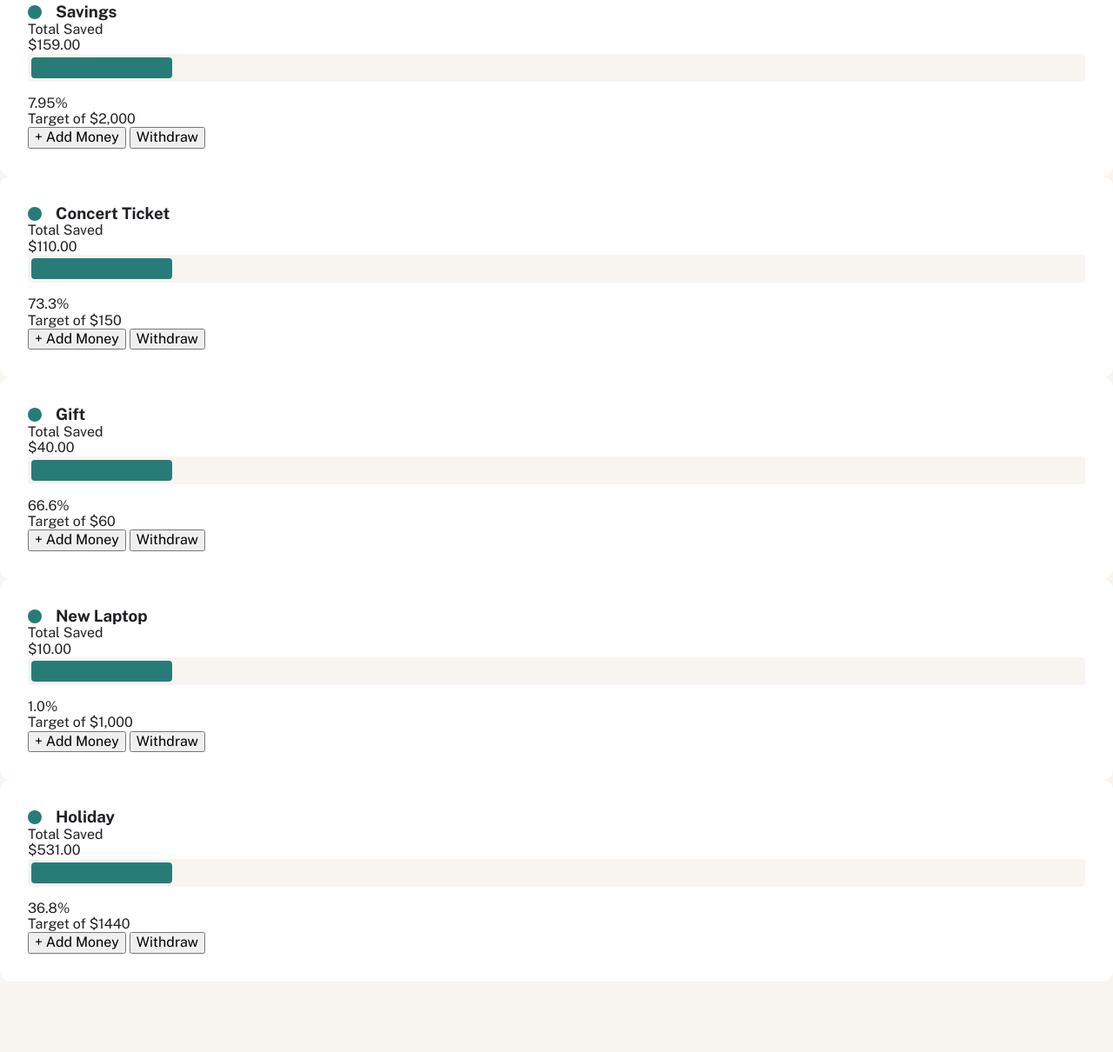
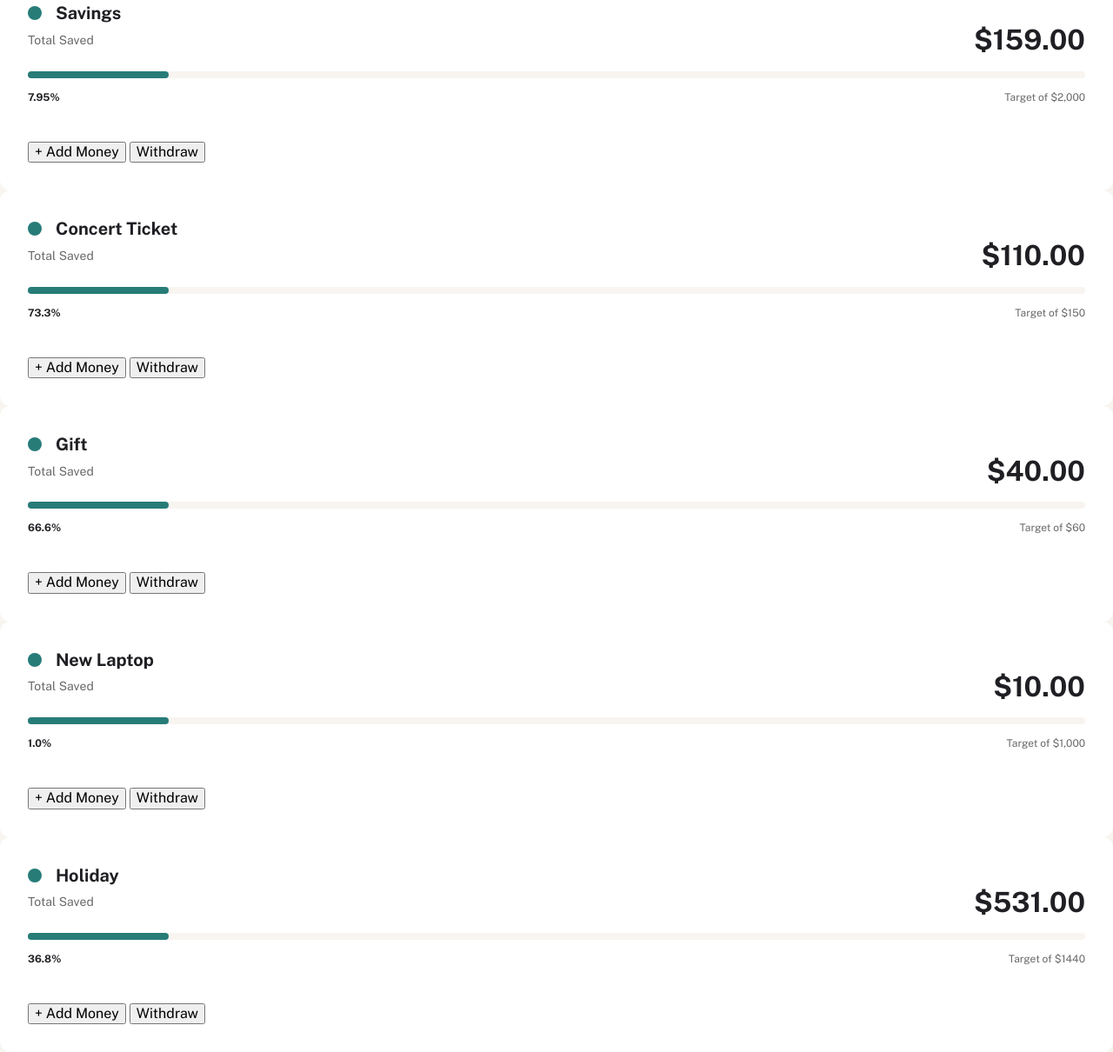
Before and after one commit to OlenaYermak/personal-finance, a website built with Vite: page src/pages/pots.html in a window 1280 px wide. Shown: the part 67-1277 px from the top of the page at 87% size. Before the commit the page ends 1196 px from the top, so only its background shows below. Built offline with nearby package versions, Linux system fonts and the light colour scheme.

Commit message:
typography styles
added typography styles for pots detailed section

```diff
--- a/src/css/pots-detailed-section.css
+++ b/src/css/pots-detailed-section.css
@@ -0,0 +1,29 @@
+.total-saved-amount-wrap{
+    display: flex;
+justify-content: space-between;
+align-items: center;
+margin-bottom: 16px;
+}
+
+.pot-progress {
+    border-radius: 4px;
+    background: var(--color-beige-100);
+    width: 100%;
+    height: 8px;
+    margin-bottom: 13px;
+    position: relative;
+}
+
+.pot-progress-bar {
+    border-radius: 4px;
+    width: 162px;
+    height: 8px;
+    position: relative;
+}
+
+.percent-target-wrap{
+    display: flex;
+        justify-content: space-between;
+        align-items: center;
+        margin-bottom: 42px;
+}
--- a/src/css/style.css
+++ b/src/css/style.css
@@ -16,3 +16,4 @@
 @import url('./transactions-full-section.css');
 @import url('./budgets-summary-section.css');
 @import url('./budgets-categories-overview-section.css');
+@import url('./pots-detailed-section.css');
--- a/src/partials/pots/pots-detailed-section.html
+++ b/src/partials/pots/pots-detailed-section.html
@@ -3,18 +3,23 @@
         <li class="section">
             <div class="budget-header">
                 <span class="accent-circle color-green"></span>
-                <h3>Savings</h3>
+                <h3 class="heading">Savings</h3>
             </div>
 
-            <div class="budget-progress-wrap"></div>
-                <p>Total Saved</p>
-            <p>$159.00</p>
+            <div class="total-saved-amount-wrap">
+                <p class="caption">Total Saved</p>
+                <p class="display">$159.00</p>
+            </div>
 
-                <div class="budget-progress">
-                    <div class="budget-progress-bar color-green"></div>
+
+                <div class="pot-progress">
+                    <div class="pot-progress-bar color-green"></div>
                 </div>
-<p>7.95%</p>
-<p>Target of $2,000</p>
+                <div class="percent-target-wrap">
+                    <p class="label-bold">7.95%</p>
+                    <p class="label">Target of $2,000</p>
+                </div>
+
 <button>+ Add Money</button>
 <button>Withdraw</button>
         </li>
@@ -22,18 +27,23 @@
         <li class="section">
             <div class="budget-header">
                 <span class="accent-circle color-green"></span>
-                <h3>Concert Ticket</h3>
+                <h3 class="heading">Concert Ticket</h3>
             </div>
 
-            <div class="budget-progress-wrap"></div>
-            <p>Total Saved</p>
-            <p>$110.00</p>
+            <div class="total-saved-amount-wrap">
+                <p class="caption">Total Saved</p>
+            <p class="display">$110.00</p></div>
 
-            <div class="budget-progress">
-                <div class="budget-progress-bar color-green"></div>
+
+            <div class="pot-progress">
+                <div class="pot-progress-bar color-green"></div>
             </div>
-            <p>73.3%</p>
-            <p>Target of $150</p>
+
+<div class="percent-target-wrap">
+    <p class="label-bold">73.3%</p>
+    <p class="label">Target of $150</p>
+</div>
+
             <button>+ Add Money</button>
             <button>Withdraw</button>
         </li>
@@ -41,18 +51,23 @@
         <li class="section">
             <div class="budget-header">
                 <span class="accent-circle color-green"></span>
-                <h3>Gift</h3>
+                <h3 class="heading">Gift</h3>
             </div>
 
-            <div class="budget-progress-wrap"></div>
-            <p>Total Saved</p>
-            <p>$40.00</p>
+            <div class="total-saved-amount-wrap">
+                <p class="caption">Total Saved</p>
+                <p class="display">$40.00</p>
+            </div>
 
-            <div class="budget-progress">
-                <div class="budget-progress-bar color-green"></div>
+
+            <div class="pot-progress">
+                <div class="pot-progress-bar color-green"></div>
             </div>
-            <p>66.6%</p>
-            <p>Target of $60</p>
+            <div class="percent-target-wrap">
+                <p class="label-bold">66.6%</p>
+                <p class="label">Target of $60</p>
+            </div>
+
             <button>+ Add Money</button>
             <button>Withdraw</button>
         </li>
@@ -60,18 +75,23 @@
         <li class="section">
             <div class="budget-header">
                 <span class="accent-circle color-green"></span>
-                <h3>New Laptop</h3>
+                <h3 class="heading">New Laptop</h3>
             </div>
 
-            <div class="budget-progress-wrap"></div>
-            <p>Total Saved</p>
-            <p>$10.00</p>
+            <div class="total-saved-amount-wrap">
+                <p class="caption">Total Saved</p>
+                <p class="display">$10.00</p>
+            </div>
 
-            <div class="budget-progress">
-                <div class="budget-progress-bar color-green"></div>
+
+            <div class="pot-progress">
+                <div class="pot-progress-bar color-green"></div>
             </div>
-            <p>1.0%</p>
-            <p>Target of $1,000</p>
+            <div class="percent-target-wrap">
+                <p class="label-bold">1.0%</p>
+                <p class="label">Target of $1,000</p>
+            </div>
+
             <button>+ Add Money</button>
             <button>Withdraw</button>
         </li>
@@ -79,18 +99,23 @@
         <li class="section">
             <div class="budget-header">
                 <span class="accent-circle color-green"></span>
-                <h3>Holiday</h3>
+                <h3 class="heading">Holiday</h3>
             </div>
 
-            <div class="budget-progress-wrap"></div>
-            <p>Total Saved</p>
-            <p>$531.00</p>
+            <div class="total-saved-amount-wrap">
+                <p class="caption">Total Saved</p>
+                <p class="display">$531.00</p>
+            </div>
 
-            <div class="budget-progress">
-                <div class="budget-progress-bar color-green"></div>
+
+            <div class="pot-progress">
+                <div class="pot-progress-bar color-green"></div>
             </div>
-            <p>36.8%</p>
-            <p>Target of $1440</p>
+            <div class="percent-target-wrap">
+                <p class="label-bold">36.8%</p>
+                <p class="label">Target of $1440</p>
+            </div>
+
             <button>+ Add Money</button>
             <button>Withdraw</button>
         </li>
```
